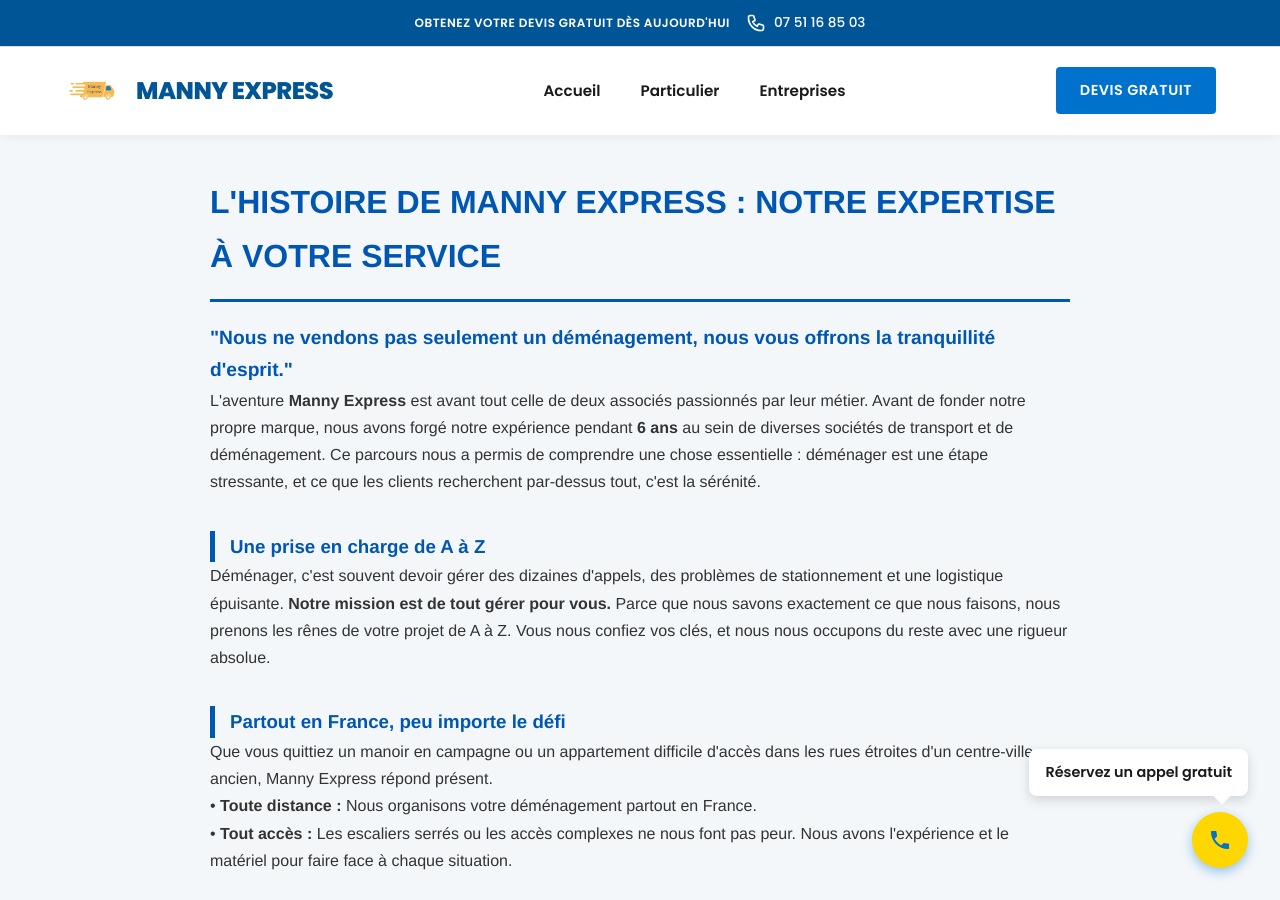
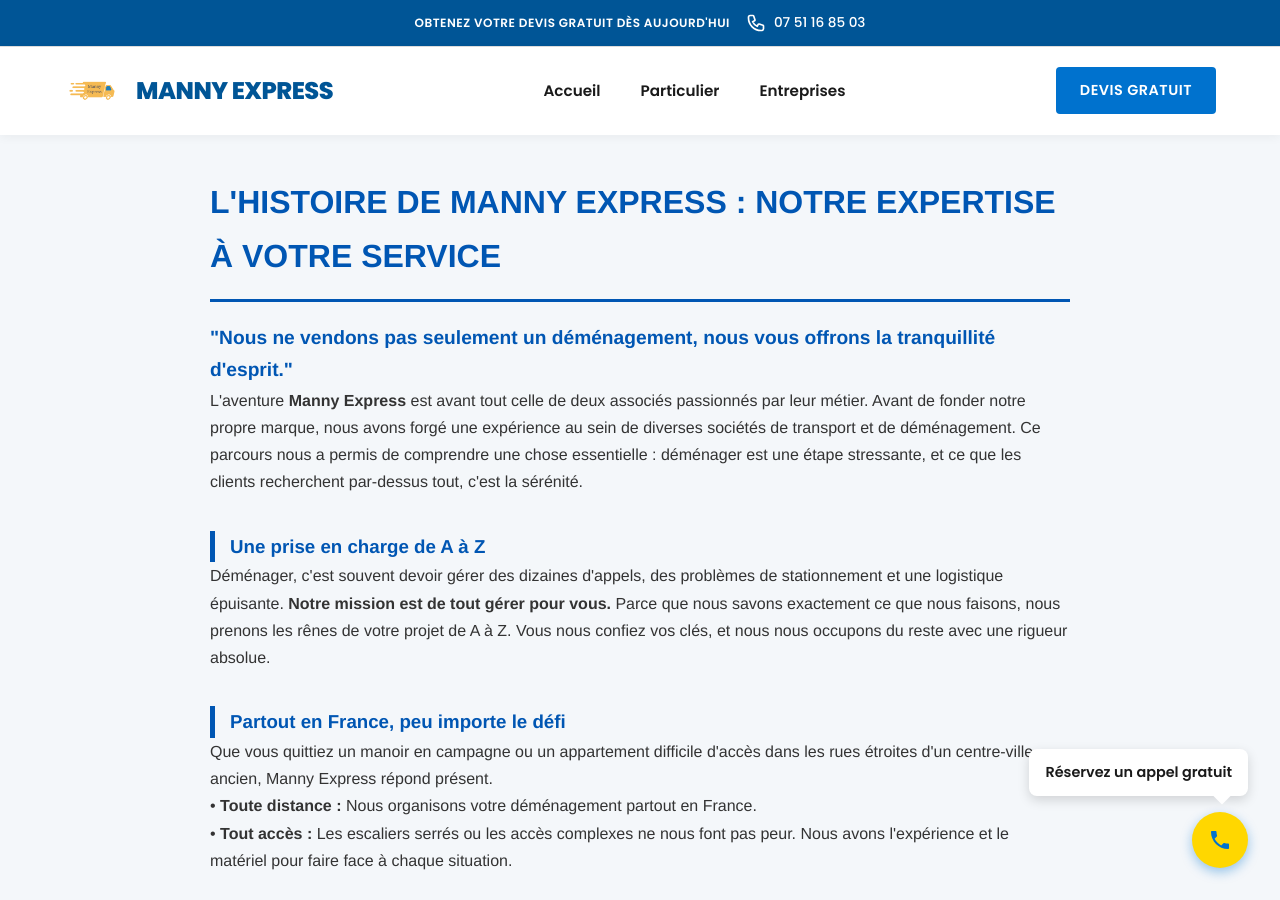
Before and after one commit to billoosijok/mannyexpress, a Jekyll site: the page built from a-propos.md, in a window 1280 px wide and 900 px high. Built offline with Jekyll 4.4.1, drawn with Linux system fonts in a browser that asks for light colours.

```diff
--- a/a-propos.md
+++ b/a-propos.md
@@ -11,7 +11,7 @@ title: À Propos - Manny Express
 "Nous ne vendons pas seulement un déménagement, nous vous offrons la tranquillité d'esprit."
 </p>
 
-<p>L'aventure <strong>Manny Express</strong> est avant tout celle de deux associés passionnés par leur métier. Avant de fonder notre propre marque, nous avons forgé notre expérience pendant <strong>6 ans</strong> au sein de diverses sociétés de transport et de déménagement. Ce parcours nous a permis de comprendre une chose essentielle : déménager est une étape stressante, et ce que les clients recherchent par-dessus tout, c'est la sérénité.</p>
+<p>L'aventure <strong>Manny Express</strong> est avant tout celle de deux associés passionnés par leur métier. Avant de fonder notre propre marque, nous avons forgé une expérience au sein de diverses sociétés de transport et de déménagement. Ce parcours nous a permis de comprendre une chose essentielle : déménager est une étape stressante, et ce que les clients recherchent par-dessus tout, c'est la sérénité.</p>
 
 <h3 style="color: #0056b3; margin-top: 35px; border-left: 5px solid #0056b3; padding-left: 15px;">Une prise en charge de A à Z</h3>
 <p>Déménager, c'est souvent devoir gérer des dizaines d'appels, des problèmes de stationnement et une logistique épuisante. <strong>Notre mission est de tout gérer pour vous.</strong>
```
Also changed, not shown: cgv.md (+1 -2 lines), mentions-legales.md (+1 -1 lines).
